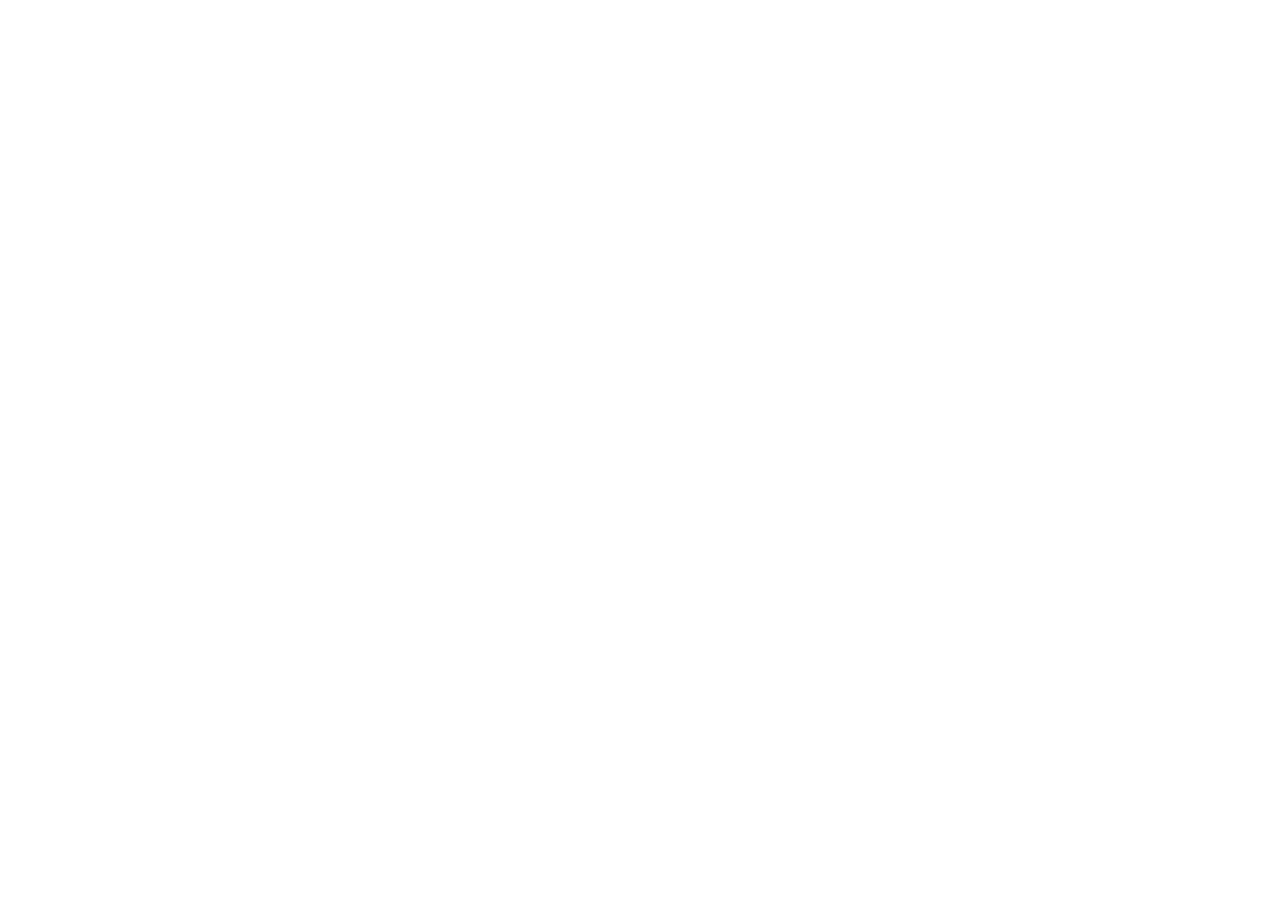
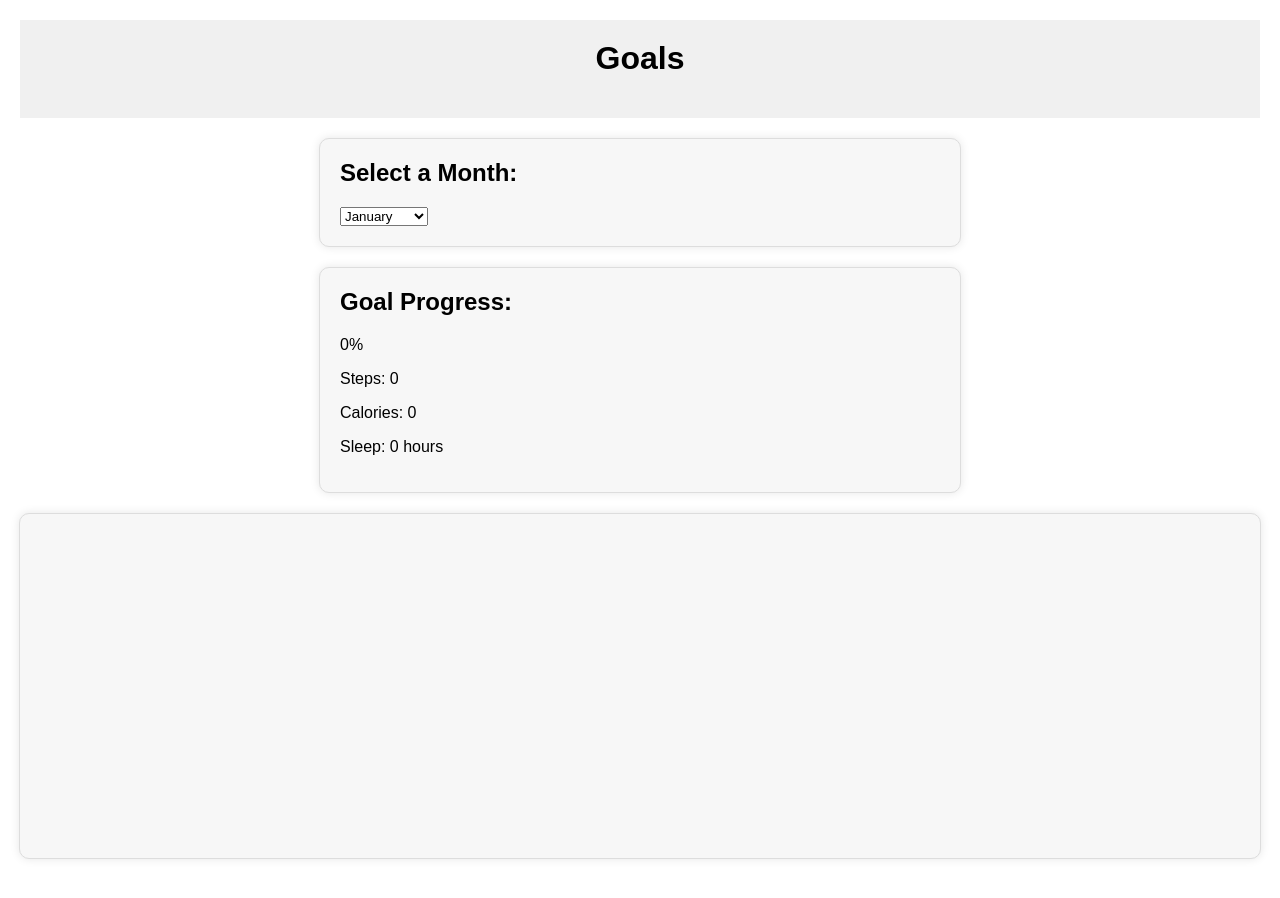
Before and after one commit to Shreyas5706/FIT_JOURNEY, a plain HTML site: page goals.html in a window 1280 px wide. Before the commit the page ends 800 px from the top, so only its background shows below. Drawn offline with Linux system fonts and the light colour scheme.

Commit message:
Final Submission

```diff
--- a/Scirpts/goals.js
+++ b/Scirpts/goals.js
@@ -0,0 +1,64 @@
+// Simulated data (replace this with API calls if needed)
+let steps = 0;
+let calories = 0;
+let sleep = 0;
+let goal = 0; // User's goal for steps
+
+const jan = {
+    steps: 7000,
+    calories: 240,
+    sleep: 6,
+    goal: 10000
+}
+
+const feb = {
+    // ...
+}
+
+// ...
+
+document.addEventListener("DOMContentLoaded", function () {
+    document.getElementById("month").addEventListener("change", () => {
+        let month = document.getElementById("month").value;
+        console.log("Selected month:", month);
+
+        switch (month) {
+            case "Jan":
+                steps = jan.steps;
+                calories = jan.calories;
+                sleep = jan.sleep;
+                goal = jan.goal;
+                console.log("Updated values:", steps, calories, sleep, goal);
+                break;
+            // ...
+        }
+
+        document.getElementById("calories-count").innerHTML = calories;
+        document.getElementById("goal-progress").innerHTML = Math.min((steps / goal) * 100, 100).toFixed(1) + '%';
+        document.getElementById("sleep-hours").innerHTML = sleep + ' hours';
+        document.getElementById("steps-count").innerHTML = steps;
+
+        const ctx = document.getElementById('stepsChart').getContext('2d');
+        const stepsChart = new Chart(ctx, {
+            type: 'line',
+            data: {
+                labels: ['Jan', 'Feb', 'Mar', 'Apr', 'May', 'Jun', 'Jul', 'Aug', 'Sep', 'Oct', 'Nov', 'Dec'],
+                datasets: [{
+                    label: 'Steps',
+                    data: [jan.steps, feb.steps, mar.steps, apr.steps, may.steps, jun.steps, jul.steps, aug.steps, sep.steps],
+                    backgroundColor: 'rgba(75, 192, 192, 0.2)',
+                    borderColor: 'rgba(75, 192, 192, 1)',
+                    borderWidth: 2,  // Th
+                    borderWidth: 2,
+                }]
+            },
+            options: {
+                scales: {
+                    y: {
+                        beginAtZero: true
+                    }
+                }
+            }
+        });
+    });
+});
--- a/Styles/goals.css
+++ b/Styles/goals.css
@@ -0,0 +1,47 @@
+body {
+    font-family: Arial, sans-serif;
+    margin: 20px;
+}
+
+header {
+    background-color: #f0f0f0;
+    padding: 20px;
+    text-align: center;
+}
+
+main {
+    display: flex;
+    flex-direction: column;
+    align-items: center;
+    padding: 20px;
+}
+
+section {
+    background-color: #f7f7f7;
+    padding: 20px;
+    margin-bottom: 20px;
+    border: 1px solid #ddd;
+    border-radius: 10px;
+    box-shadow: 0 0 10px rgba(0, 0, 0, 0.1);
+}
+
+h1, h2 {
+    margin-top: 0;
+}
+
+#goal-selection {
+    width: 50%;
+}
+
+#goal-stats {
+    width: 50%;
+}
+
+#chart-section {
+    width: 100%;
+}
+
+#stepsChart {
+    width: 100%;
+    height: 300px;
+}
--- a/Tracker.html
+++ b/Tracker.html
@@ -5,7 +5,7 @@
     <meta charset="UTF-8">
     <meta name="viewport" content="width=device-width, initial-scale=1.0">
     <title>Health Tracker Dashboard</title>
-    <link rel="stylesheet" href="style.css">
+    <link rel="stylesheet" href="Styles/Tracker.css">
 </head>
 
 <body>
--- a/goals.html
+++ b/goals.html
@@ -0,0 +1,41 @@
+<!DOCTYPE html>
+<html lang="en">
+<head>
+    <meta charset="UTF-8">
+    <meta name="viewport" content="width=device-width, initial-scale=1.0">
+    <title>Goals Page</title>
+    <link rel="stylesheet" href="Styles/goals.css">
+</head>
+<body>
+    <header>
+        <h1>Goals</h1>
+    </header>
+    <main>
+        <section id="goal-selection">
+            <h2>Select a Month:</h2>
+            <select id="month">
+                <option value="Jan">January</option>
+                <option value="Feb">February</option>
+                <option value="Mar">March</option>
+                <option value="Apr">April</option>
+                <option value="May">May</option>
+                <option value="Jun">June</option>
+                <option value="Jul">July</option>
+                <option value="Aug">August</option>
+                <option value="Sep">September</option>
+            </select>
+        </section>
+        <section id="goal-stats">
+            <h2>Goal Progress:</h2>
+            <p id="goal-progress">0%</p>
+            <p id="steps-count">Steps: 0</p>
+            <p id="calories-count">Calories: 0</p>
+            <p id="sleep-hours">Sleep: 0 hours</p>
+        </section>
+        <section id="chart-section">
+            <canvas id="stepsChart"></canvas>
+        </section>
+    </main>
+    <script src="Scirpts/goals.js"></script>
+</body>
+</html>
```
Also changed, not shown: login.html (+1 -1 lines), singhup.html (+1 -1 lines), user.html (+1 -1 lines), weightg.html (+1 -1 lines), wirghtls.html (+1 -1 lines).
